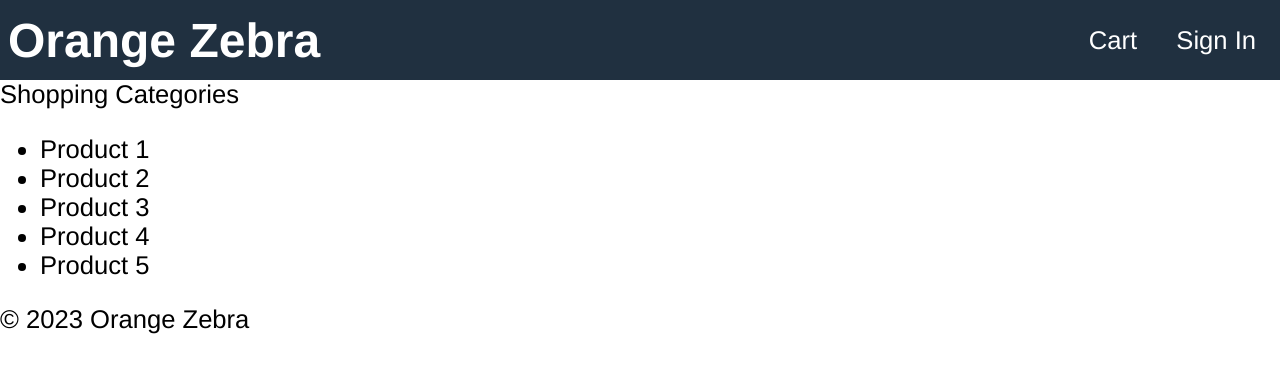
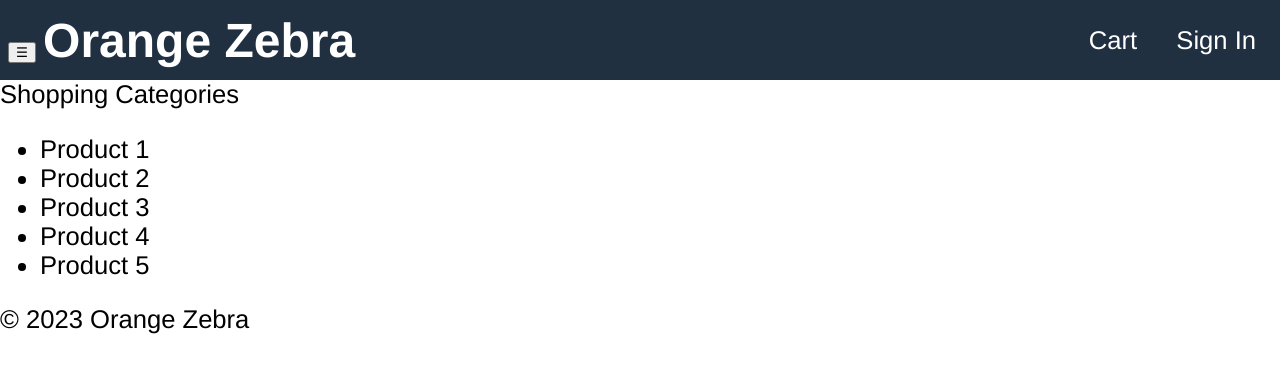
Before and after one commit to PROJECT-Orange-Zebra/orange-zebra-api, a plain HTML site: page Template/index.html in a window 1280 px wide. Drawn offline with Linux system fonts and the light colour scheme.

Commit message:
added hambuger button

```diff
--- a/Template/index.html
+++ b/Template/index.html
@@ -3,6 +3,7 @@
     <div class="grid-container">
         <header class= "header">
             <div class= "brand">
+              <button oneclick="openMenu()">&#9776;</button>
                 <a href="index.html">Orange Zebra</a>
             </div>
             <div class= "header-links">
```
